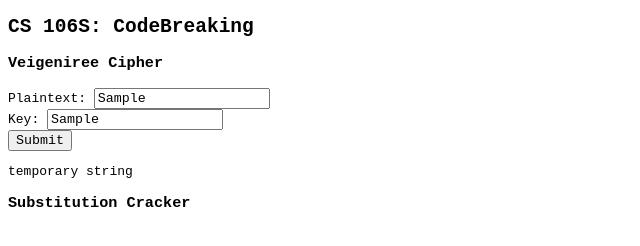
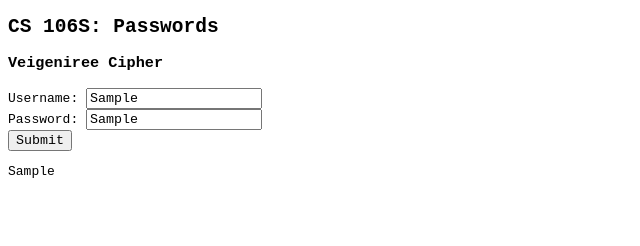
Before and after one commit to cdenicola/cs106s-passwordlesson, a plain HTML site: page index.html in a window 1280 px wide. Both pictures are taken after typing "Sample", "Sample" into the empty fields and a click on the button "Submit". Shown: the whole page, without its empty margins (0-640 px from the left). Drawn offline with Linux system fonts and the light colour scheme.

Commit message:
Password refactor

```diff
--- a/assignment.js
+++ b/assignment.js
@@ -1,32 +1,5 @@
 console.log("Hello World! I'm printing from `assignment.js`");
 
-/* mapping transforms some (lowercase) letter input
-   to a corrosponding number
-   EX: mapping['a'] => 0
-       mapping['b'] => 1
-             ...
-       mapping['z'] => 25
-*/
-var mapping = {
-  "a": 0,  "b": 1,  "c": 2,  "d": 3,  "e": 4,
-  "f": 5,  "g": 6,  "h": 7,  "i": 8,  "j": 9,
-  "k": 10, "l": 11, "m": 12, "n": 13, "o": 14,
-  "p": 15, "q": 16, "r": 17, "s": 18, "t": 19,
-  "u": 20, "v": 21, "w": 22, "x": 23, "y": 24,
-  "z": 25
+function passwordEncrypter(password) {
+  return password
 }
-
-/* Creates an array containg (lowercase) alphabet letters
-   alphabet => ["a", "b", "c", ..., "z"]
-   Q: what is alphabet[14]? => "o"
-*/
-var alphabet = Object.keys(mapping);
-
-
-// alphabet[mapping['a']] = 'a'
-
-
-function Vigenere(plaintext, key) {
- //TODO
- return "temporary string"
-}
--- a/background.js
+++ b/background.js
@@ -1,8 +1,40 @@
-function VigenereHelper() {
-  var plaintext = document.getElementById("plaintext").value
-  var key = document.getElementById("key").value
-  var cipherText = Vigenere(plaintext, key)
-  ciphertext_element = document.getElementById("ciphertext")
-  ciphertext_element.style = ""
-  ciphertext_element.innerHTML = cipherText
+/* Handles submit button
+*/
+function submitPassword() {
+  var password = document.getElementById("password").value
+  var encryptedPassword = passwordEncrypter(password)
+  display_element = document.getElementById("encryptedPass")
+  display_element.style = ""
+  display_element.innerHTML = encryptedPassword
 }
+
+/* mapping transforms some (lowercase) letter input
+   to a corrosponding number
+   EX: mapping['a'] => 0
+       mapping['b'] => 1
+             ...
+       mapping['z'] => 25
+*/
+var mapping = {
+  "a": 0,  "b": 1,  "c": 2,  "d": 3,  "e": 4,
+  "f": 5,  "g": 6,  "h": 7,  "i": 8,  "j": 9,
+  "k": 10, "l": 11, "m": 12, "n": 13, "o": 14,
+  "p": 15, "q": 16, "r": 17, "s": 18, "t": 19,
+  "u": 20, "v": 21, "w": 22, "x": 23, "y": 24,
+  "z": 25
+}
+
+/* Creates an array containg (lowercase) alphabet letters
+   alphabet => ["a", "b", "c", ..., "z"]
+   Q: what is alphabet[14]? => "o"
+*/
+var alphabet = Object.keys(mapping);
+
+
+// alphabet[mapping['a']] = 'a'
+
+
+function Vigenere(plaintext, key) {
+ //TODO
+ return "temporary string"
+}
--- a/index.html
+++ b/index.html
@@ -7,18 +7,17 @@
         <style> html * { font-family: monospace !important; } </style>
     </head>
     <body>
-        <h2>CS 106S: CodeBreaking</h2>
+        <h2>CS 106S: Passwords</h2>
         <h3>Veigeniree Cipher</h3>
-        <form action="/action_page.php">
-          Plaintext: <input type="text" id="plaintext"><br>
-          Key: <input type="text" id="key"><br>
-          <input type="button" onclick="VigenereHelper()" value="Submit">
+        <form action="/non_existant.php">
+          Username: <input type="text" id="username"><br>
+          Password: <input type="text" id="password"><br>
+          <input type="button" onclick="submitPassword()" value="Submit">
         </form>
-        <p style="display: none" id="ciphertext">CipherText: </p>
+        <p style="display: none" id="encryptedPass">CipherText: </p>
 
-        <h3>Substitution Cracker</h3>
+        <script src="assignment.js" charset="utf-8"></script>
+        <script src="background.js" charset="utf-8"></script>
         <!-- TODO: Add src="assignment.js" to run your assignment -->
-        <script src="background.js" charset="utf-8"></script>
-        <script src="assignment.js" charset="utf-8"></script>
     </body>
 </html>
```
